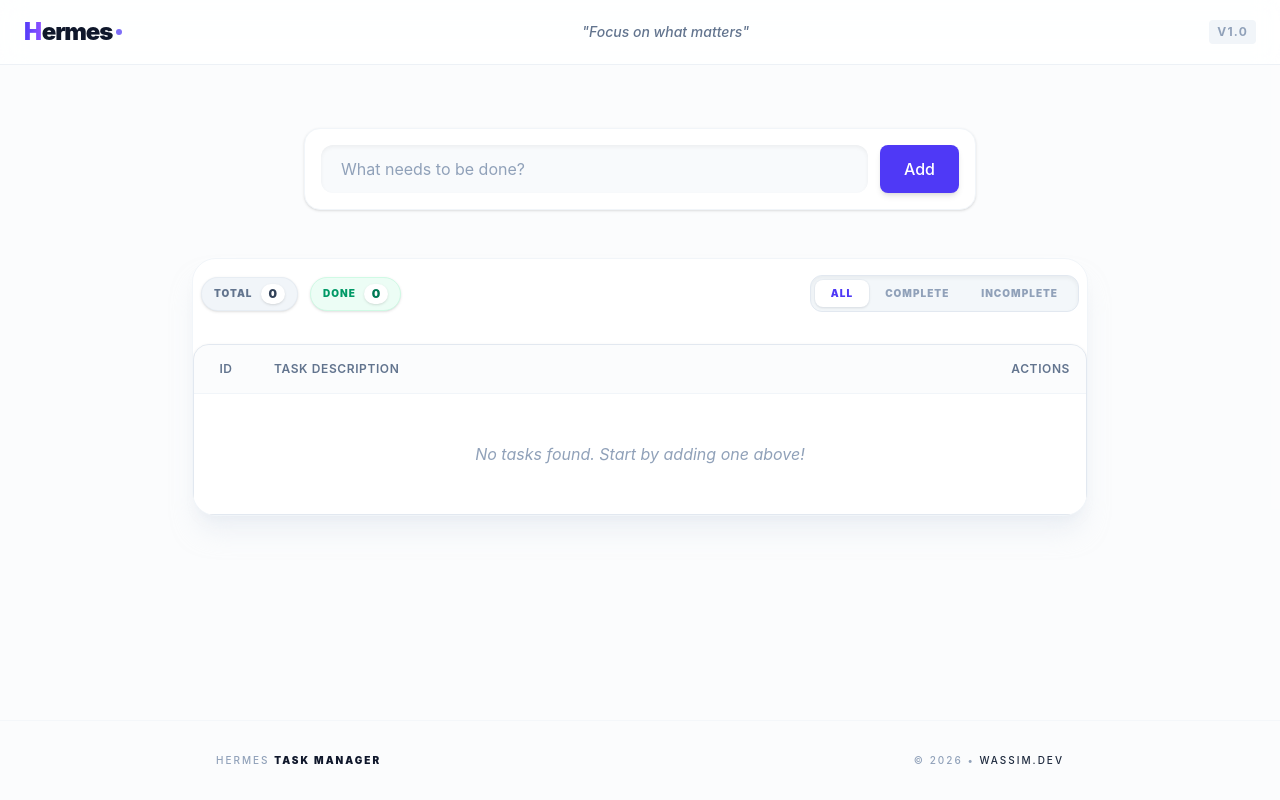
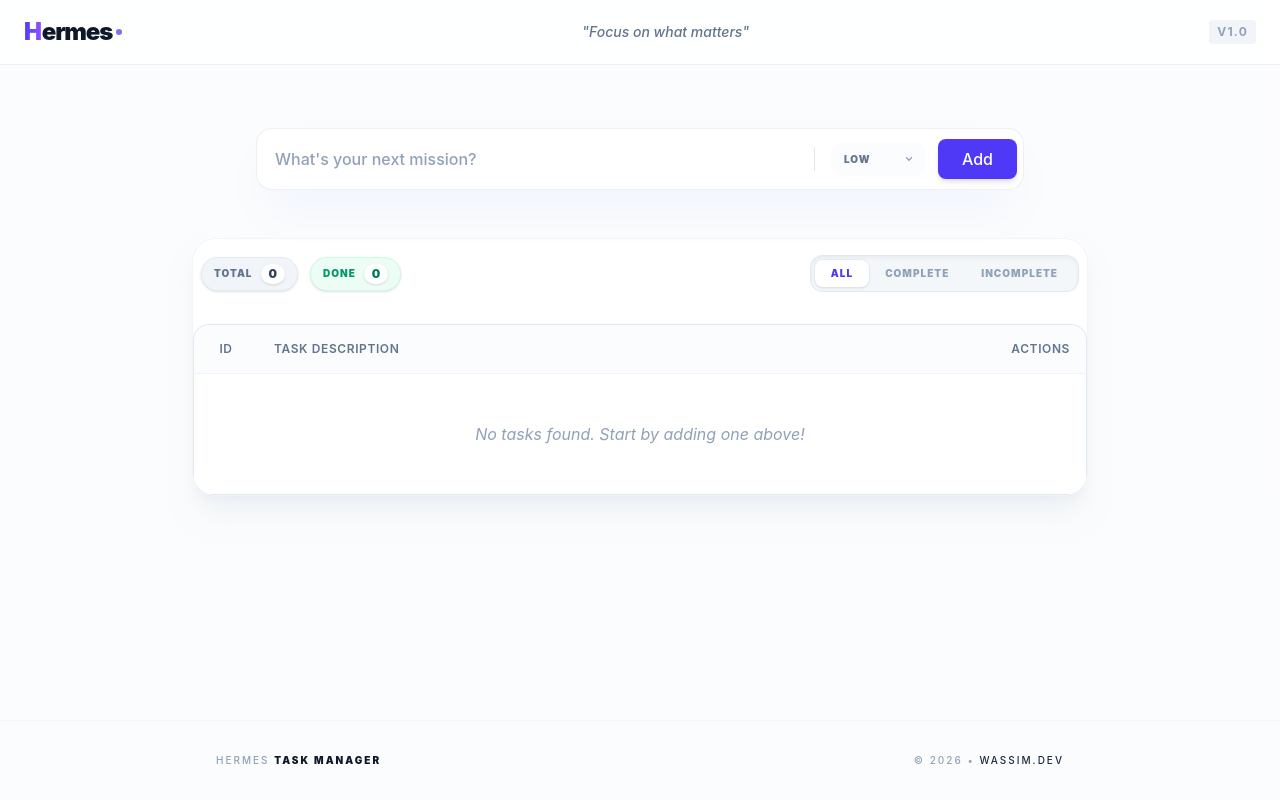
Before and after one commit to Wassim-RF/Hermes-, a React (Vite) app: page / in a window 1280 px wide. Built offline with nearby package versions, Linux system fonts and the light colour scheme.

Commit message:
feat: ajoute le design de partie de priority avec la ;odification de tout le design de la form du l'ajoute d'une task

```diff
--- a/src/App.jsx
+++ b/src/App.jsx
@@ -17,7 +17,7 @@ function App() {
             alert("L'input est vide.");
             return
         }
-        addTodo(text);
+        addTodo(text , priority);
         setText("");
     }
 
@@ -28,7 +28,7 @@ function App() {
             <main className="grow pt-32 pb-12 px-4 sm:px-6">
                 <div className="max-w-4xl mx-auto space-y-12">
                     <section className="flex justify-center animate-in fade-in slide-in-from-top-4 duration-500">
-                        <AddTaskForm addTask={handleSubmitAdd} text={text} setText={setText} />
+                        <AddTaskForm addTask={handleSubmitAdd} text={text} setText={setText} setPriority={setPriority} priority={priority}/>
                     </section>
 
                     <section className="animate-in fade-in slide-in-from-bottom-6 duration-1000 delay-150">
--- a/src/Components/Tasks/AddTaskForm.jsx
+++ b/src/Components/Tasks/AddTaskForm.jsx
@@ -1,12 +1,39 @@
 import AddTask from "../Button/AddTask";
 
-export default function AddTaskForm({ addTask, text, setText }) {
+export default function AddTaskForm({ addTask, text, setText , setPriority , priority }) {
     return (
-        <form onSubmit={addTask} className="flex flex-col sm:flex-row gap-3 w-full max-w-2xl mx-auto p-4 bg-white rounded-2xl shadow-sm border border-slate-100">
-            <div className="relative grow">
-                <input type="text" placeholder="What needs to be done?" value={text} onChange={(e) => setText(e.target.value)} className="w-full px-5 py-3 bg-slate-50 border-none rounded-xl text-slate-700 placeholder:text-slate-400 focus:ring-2 focus:ring-indigo-500 focus:bg-white transition-all duration-200 outline-none shadow-inner"/>
+        <form
+            onSubmit={addTask}
+            className="group relative flex items-center w-full max-w-3xl mx-auto p-1.5 bg-white rounded-2xl shadow-2xl shadow-indigo-100/50 border border-slate-200/60 focus-within:ring-2 focus-within:ring-indigo-500/20 focus-within:border-indigo-500 transition-all duration-300"
+        >
+            <div className="grow pl-3">
+                <input
+                    type="text"
+                    placeholder="What's your next mission?"
+                    value={text}
+                    onChange={(e) => setText(e.target.value)}
+                    className="w-full py-3 bg-transparent border-none text-slate-700 placeholder:text-slate-400 focus:outline-none text-base font-medium"
+                />
             </div>
-            <div className="flex shrink-0">
+
+            <div className="h-6 w-px bg-slate-200 mx-2"></div>
+
+            <div className="relative flex items-center px-2 group/select">
+                <select
+                    name="priority"
+                    className="appearance-none bg-slate-50/50 hover:bg-slate-100 px-3 py-2 pr-8 rounded-xl text-[10px] font-black uppercase tracking-widest text-slate-500 cursor-pointer outline-none transition-all border border-transparent hover:border-slate-200"
+                    value={priority} onChange={(e) => (setPriority(e.currentTarget.value))}
+                >
+                    <option value="low">Low</option>
+                    <option value="medium">Medium</option>
+                    <option value="high">High</option>
+                </select>
+                <div className="absolute right-5 pointer-events-none text-slate-400 group-hover/select:text-indigo-500 transition-colors">
+                    <svg xmlns="http://www.w3.org/2000/svg" width="10" height="10" viewBox="0 0 24 24" fill="none" stroke="currentColor" strokeWidth="3" strokeLinecap="round" strokeLinejoin="round"><path d="m6 9 6 6 6-6"/></svg>
+                </div>
+            </div>
+
+            <div className="shrink-0 ml-1">
                 <AddTask />
             </div>
         </form>
```
